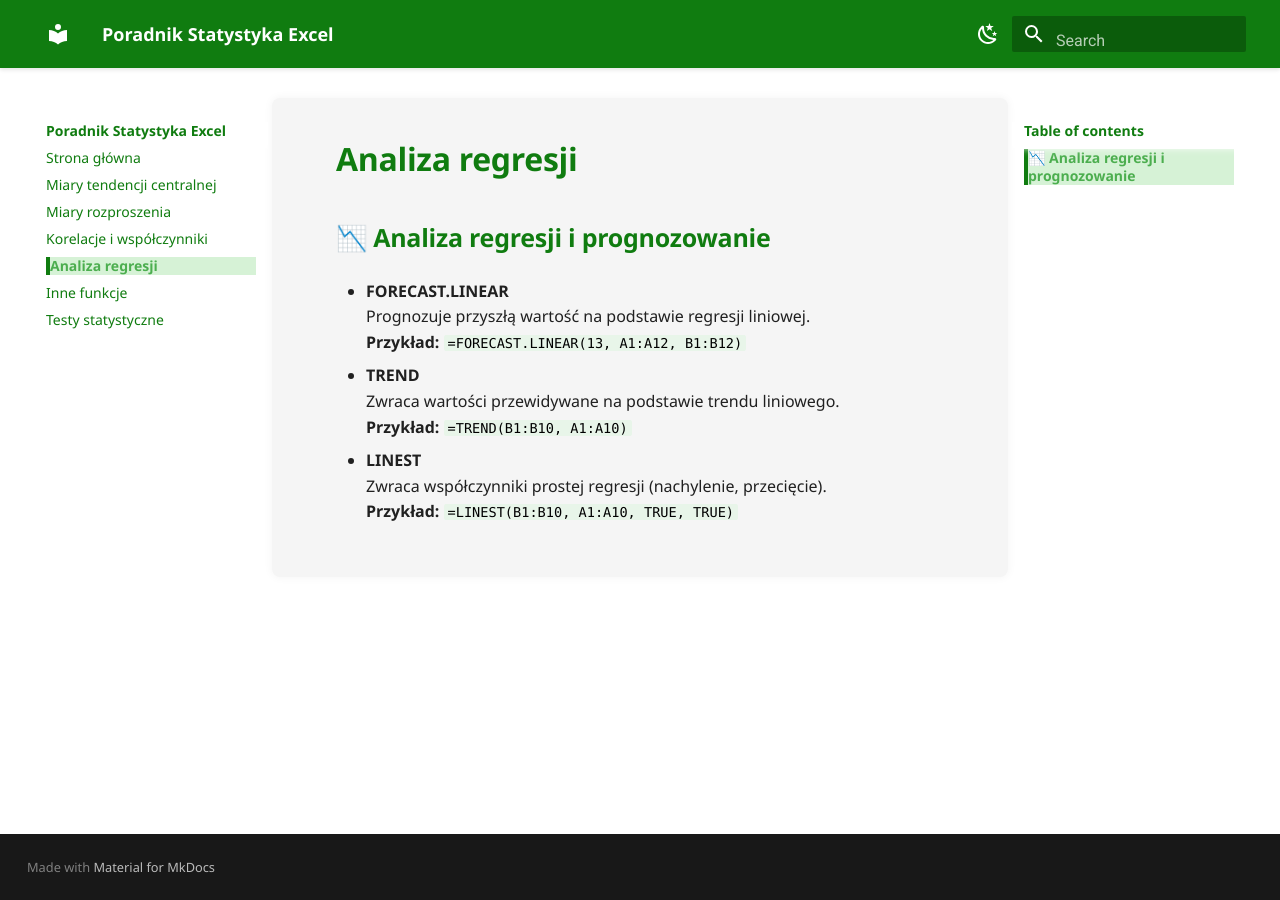
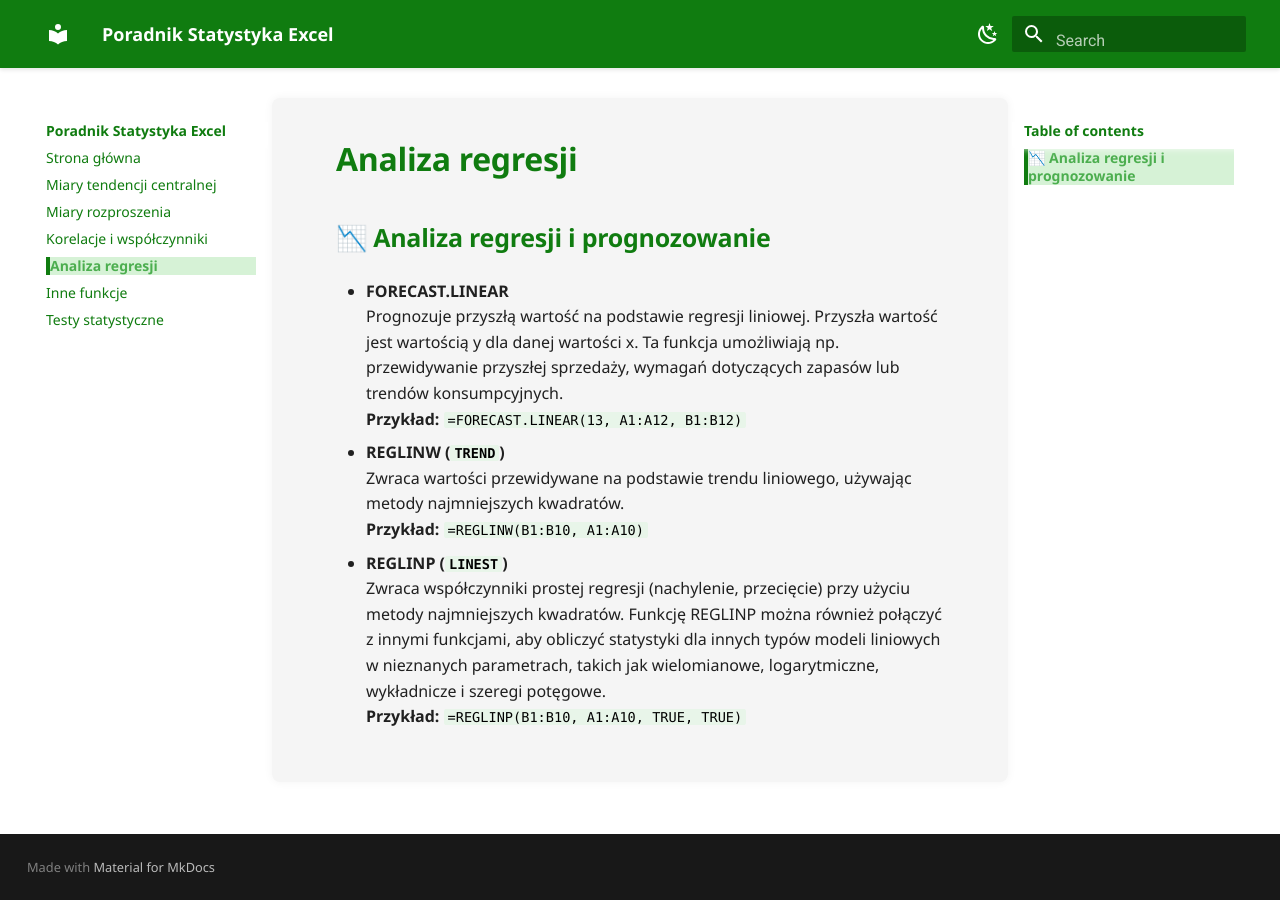
Before and after one commit to Filipek27/Projekt-na-SWPG-Produkcyjny, an MkDocs documentation site: the page built from docs/regresja.md, in a window 1280 px wide. Built offline with MkDocs 1.6.1 and Material for MkDocs 9.7.7, drawn with Linux system fonts in a browser that asks for light colours.

Commit message:
Uzupełnienie treści podstron

```diff
--- a/docs/regresja.md
+++ b/docs/regresja.md
@@ -1,13 +1,13 @@
 ## 📉 Analiza regresji i prognozowanie
 
 - **FORECAST.LINEAR**
-  Prognozuje przyszłą wartość na podstawie regresji liniowej.
+  Prognozuje przyszłą wartość na podstawie regresji liniowej. Przyszła wartość jest wartością y dla danej wartości x. Ta funkcja umożliwiają np. przewidywanie przyszłej sprzedaży, wymagań dotyczących zapasów lub trendów konsumpcyjnych.
   **Przykład:** `=FORECAST.LINEAR(13, A1:A12, B1:B12)`
 
-- **TREND**
-  Zwraca wartości przewidywane na podstawie trendu liniowego.
-  **Przykład:** `=TREND(B1:B10, A1:A10)`
+- **REGLINW (`TREND`)**
+  Zwraca wartości przewidywane na podstawie trendu liniowego, używając metody najmniejszych kwadratów.
+  **Przykład:** `=REGLINW(B1:B10, A1:A10)`
 
-- **LINEST**
-  Zwraca współczynniki prostej regresji (nachylenie, przecięcie).
-  **Przykład:** `=LINEST(B1:B10, A1:A10, TRUE, TRUE)`
+- **REGLINP (`LINEST`)**
+  Zwraca współczynniki prostej regresji (nachylenie, przecięcie) przy użyciu metody najmniejszych kwadratów. Funkcję REGLINP można również połączyć z innymi funkcjami, aby obliczyć statystyki dla innych typów modeli liniowych w nieznanych parametrach, takich jak wielomianowe, logarytmiczne, wykładnicze i szeregi potęgowe.
+  **Przykład:** `=REGLINP(B1:B10, A1:A10, TRUE, TRUE)`
```
Also changed, not shown: docs/korelacje.md (+5 -5 lines).
